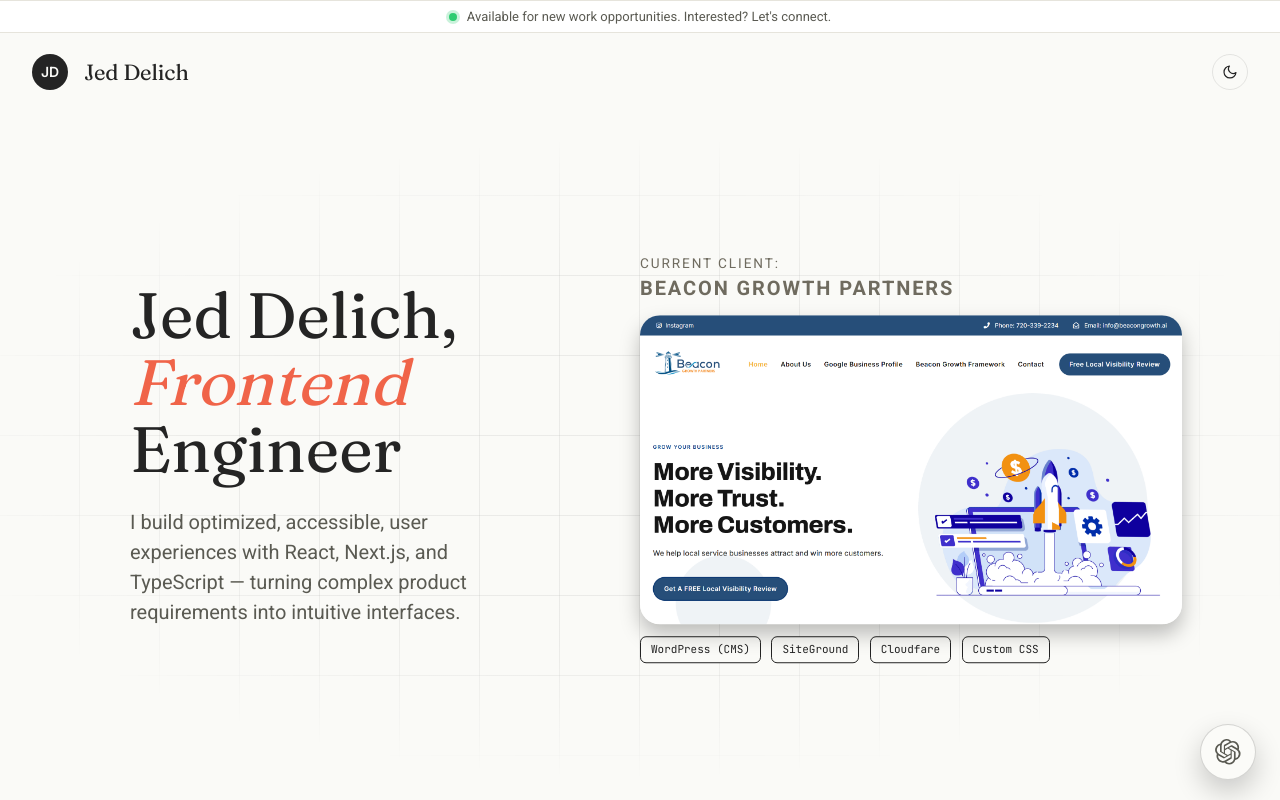
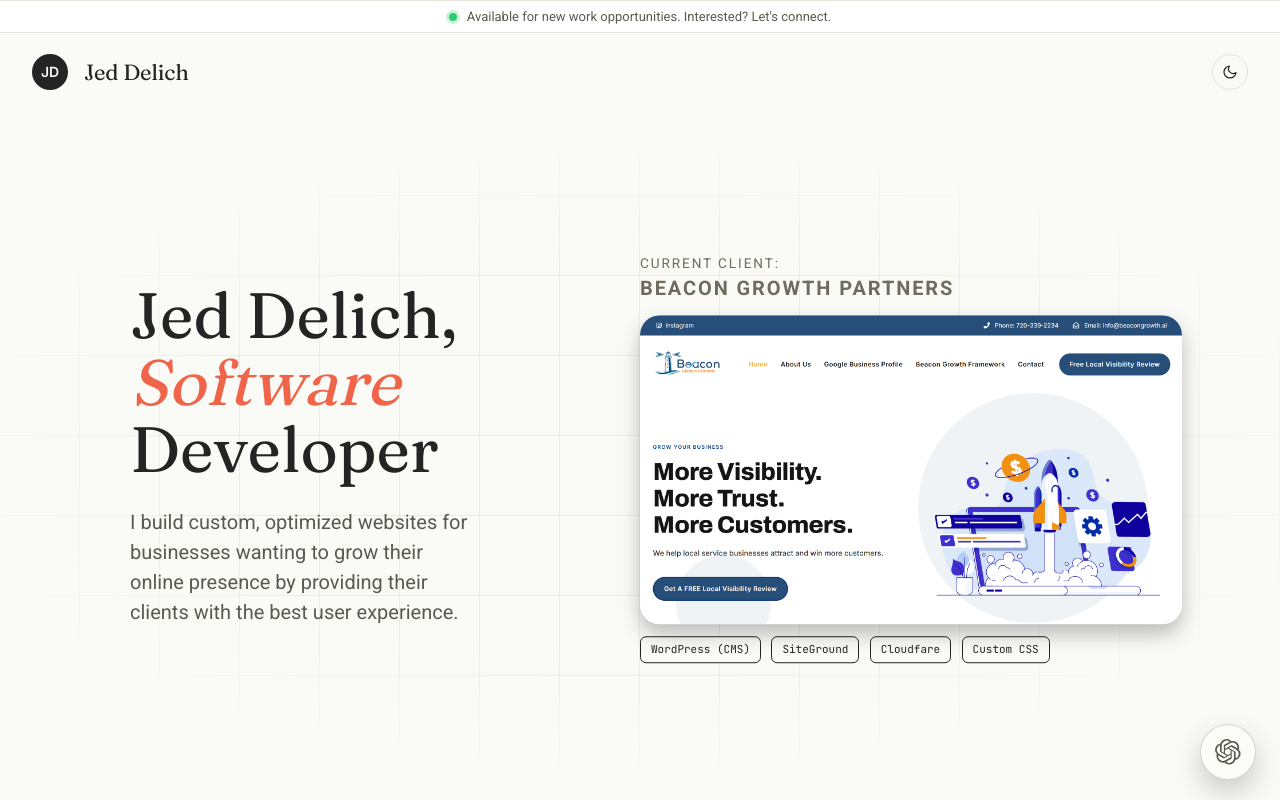
Before and after one commit to jeddelich/next-portfolio, a Next.js app: page / in a window 1280 px wide. Shown: the top 800 px of the page. Built offline with nearby package versions, Linux system fonts and the light colour scheme.

Commit message:
chore: update hero section title and para

```diff
--- a/components/ui/Hero.tsx
+++ b/components/ui/Hero.tsx
@@ -15,15 +15,13 @@ function Hero() {
                 className={`orange ${styles.heroTitle}`}
                 style={{ fontStyle: "italic" }}
               >
-                Frontend
+                Software
               </div>
-              <div className={styles.heroTitle}>Engineer</div>
+              <div className={styles.heroTitle}>Developer</div>
             </div>
             <div className={styles.headerMeta}>
               <p className={styles.headerPara}>
-                I build optimized, accessible, user experiences with React,
-                Next.js, and TypeScript — turning complex product requirements
-                into intuitive interfaces.
+                I build custom, optimized websites for businesses wanting to grow their online presence by providing their clients with the best user experience.
               </p>
             </div>
           </div>
```
